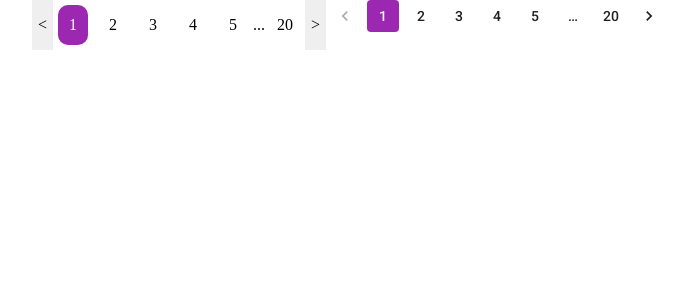
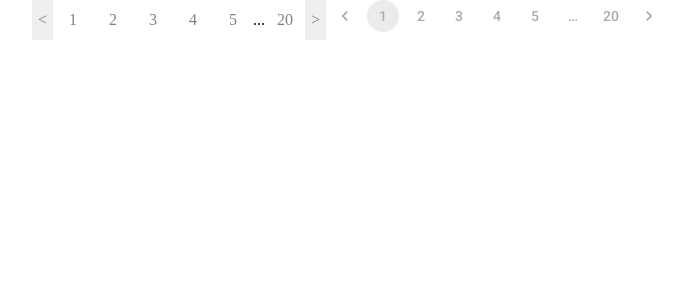
Before and after one commit to z123fg/antra-react, a React (Create React App) app: page / in a window 1280 px wide. Shown: the top 300 px of the page, without its empty margins (290-973 px from the left). Built offline with nearby package versions, Linux system fonts and the light colour scheme.

Commit message:
Added disabled property.

```diff
--- a/src/App.tsx
+++ b/src/App.tsx
@@ -10,8 +10,8 @@ function App() {
     <div className="App">
       {/* <MyButton>Submit</MyButton>
       <MyButton variant="outlined" color="secondary" size="small">submit</MyButton> */}
-      <MyPagination count={20} color="secondary" shape="rounded" />
-      <Pagination count={20} color="secondary" shape="rounded" />
+      <MyPagination count={20} color="secondary" shape="circular" disabled />
+      <Pagination count={20} color="secondary" shape="circular" disabled />
     </div>
   );
 }
--- a/src/components/Pagination/MyPagination.scss
+++ b/src/components/Pagination/MyPagination.scss
@@ -23,12 +23,24 @@
   padding: 5px;
   margin: 5px;
   border-radius: 5px;
-  cursor: pointer;
+  cursor: default;
+}
+
+.pagination.disabled .page-number {
+  color: grey;
+  cursor: default;
+  pointer-events: none;
 }
 
 .change-page-btn {
   border-style: none;
   cursor: pointer;
+}
+
+.pagination.disabled .change-page-btn {
+  color: grey;
+  cursor: default;
+  pointer-events: none;
 }
 
 .primary {
--- a/src/components/Pagination/MyPagination.tsx
+++ b/src/components/Pagination/MyPagination.tsx
@@ -5,9 +5,15 @@ interface MyPaginationProps {
   count: number;
   color?: 'primary' | 'secondary' | 'standard';
   shape?: 'circular' | 'rounded';
+  disabled?: boolean;
 }
 
-const MyPagination: React.FC<MyPaginationProps> = ({ count, color, shape }) => {
+const MyPagination: React.FC<MyPaginationProps> = ({
+  count,
+  color,
+  shape,
+  disabled = false,
+}) => {
   const [currentPage, setCurrentPage] = useState(1);
   const firstFiveItems = [1, 2, 3, 4, 5];
   const lastFiveItems = [count - 4, count - 3, count - 2, count - 1, count];
@@ -48,8 +54,11 @@ const MyPagination: React.FC<MyPaginationProps> = ({ count, color, shape }) => {
   }, [count]);
 
   return (
-    <div className={'pagination'}>
-      <button className="change-page-btn" onClick={handlePrev}>{`<`}</button>
+    <div className={'pagination' + (disabled ? ' disabled' : '')}>
+      <button
+        className={'change-page-btn' + (disabled ? ' disabled' : '')}
+        onClick={handlePrev}
+      >{`<`}</button>
       <ul className="page-list">
         {count <= 6 &&
           firstNItems.map((index) => (
@@ -57,7 +66,7 @@ const MyPagination: React.FC<MyPaginationProps> = ({ count, color, shape }) => {
               className={
                 'page-number ' +
                 (shape ? `${shape} ` : '') +
-                (color && index === currentPage ? `${color}` : '')
+                (color && !disabled && index === currentPage ? `${color}` : '')
               }
               key={index}
               onClick={() => handleUpdatePage(index)}
@@ -72,7 +81,9 @@ const MyPagination: React.FC<MyPaginationProps> = ({ count, color, shape }) => {
                 className={
                   'page-number ' +
                   (shape ? `${shape} ` : '') +
-                  (color && index === currentPage ? `${color}` : '')
+                  (color && !disabled && index === currentPage
+                    ? `${color}`
+                    : '')
                 }
                 key={index}
                 onClick={() => handleUpdatePage(index)}
@@ -85,7 +96,7 @@ const MyPagination: React.FC<MyPaginationProps> = ({ count, color, shape }) => {
               className={
                 'page-number ' +
                 (shape ? `${shape} ` : '') +
-                (color && count === currentPage ? `${color}` : '')
+                (color && !disabled && count === currentPage ? `${color}` : '')
               }
               key={count}
               onClick={() => handleUpdatePage(count)}
@@ -100,7 +111,7 @@ const MyPagination: React.FC<MyPaginationProps> = ({ count, color, shape }) => {
               className={
                 'page-number ' +
                 (shape ? `${shape} ` : '') +
-                (color && 1 === currentPage ? `${color}` : '')
+                (color && !disabled && 1 === currentPage ? `${color}` : '')
               }
               key={1}
               onClick={() => handleUpdatePage(1)}
@@ -115,7 +126,9 @@ const MyPagination: React.FC<MyPaginationProps> = ({ count, color, shape }) => {
                   className={
                     'page-number ' +
                     (shape ? `${shape} ` : '') +
-                    (color && index === currentPage ? `${color}` : '')
+                    (color && !disabled && index === currentPage
+                      ? `${color}`
+                      : '')
                   }
                   key={index}
                   onClick={() => handleUpdatePage(index)}
@@ -130,7 +143,9 @@ const MyPagination: React.FC<MyPaginationProps> = ({ count, color, shape }) => {
                   className={
                     'page-number ' +
                     (shape ? `${shape} ` : '') +
-                    (color && index === currentPage ? `${color}` : '')
+                    (color && !disabled && index === currentPage
+                      ? `${color}`
+                      : '')
                   }
                   key={index}
                   onClick={() => handleUpdatePage(index)}
@@ -143,7 +158,9 @@ const MyPagination: React.FC<MyPaginationProps> = ({ count, color, shape }) => {
                 className={
                   'page-number ' +
                   (shape ? `${shape} ` : '') +
-                  (color && count === currentPage ? `${color}` : '')
+                  (color && !disabled && count === currentPage
+                    ? `${color}`
+                    : '')
                 }
                 key={count}
                 onClick={() => handleUpdatePage(count)}
@@ -154,7 +171,10 @@ const MyPagination: React.FC<MyPaginationProps> = ({ count, color, shape }) => {
           </>
         )}
       </ul>
-      <button className="change-page-btn" onClick={handleNext}>{`>`}</button>
+      <button
+        className={'change-page-btn' + (disabled ? ' disabled' : '')}
+        onClick={handleNext}
+      >{`>`}</button>
     </div>
   );
 };
```
